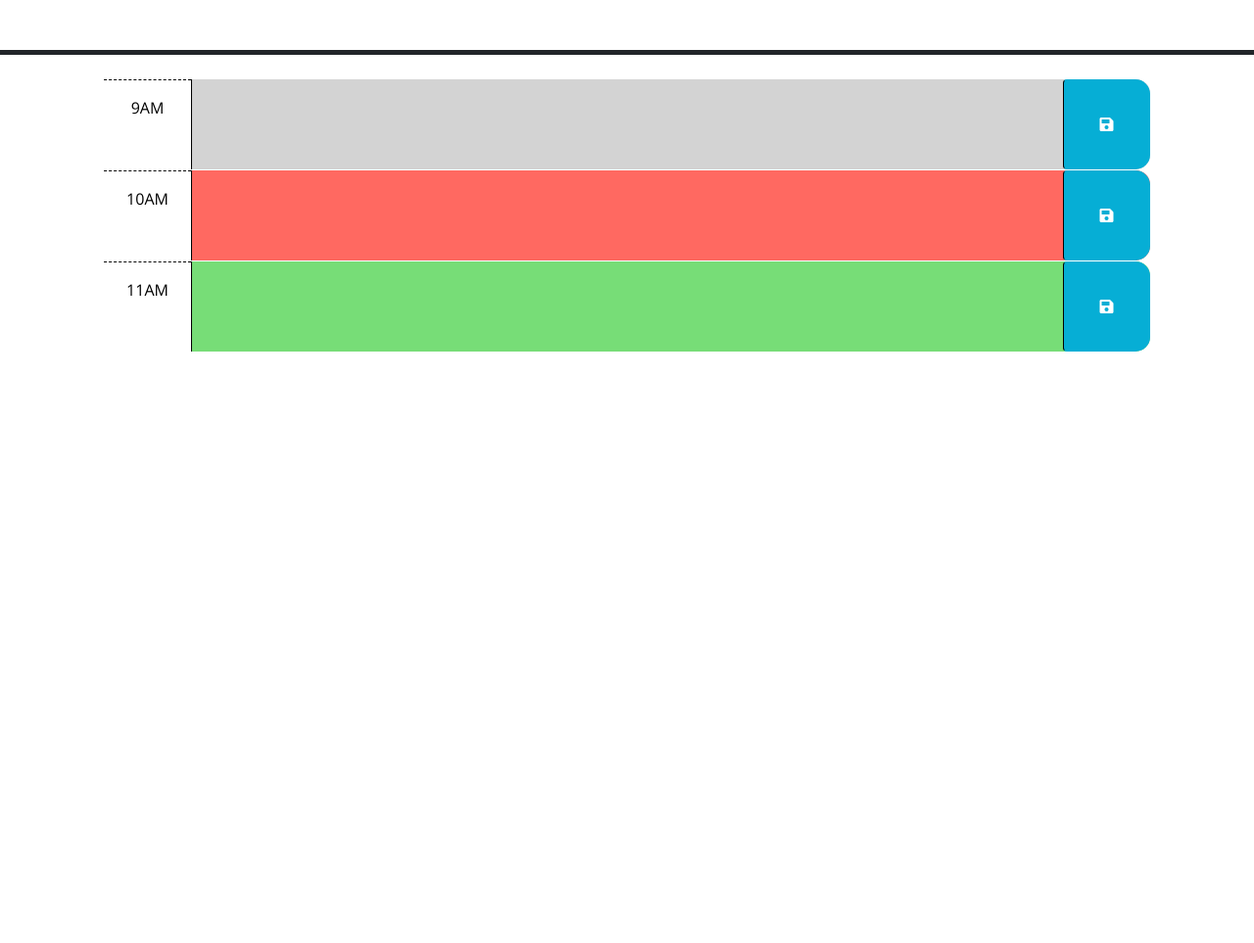
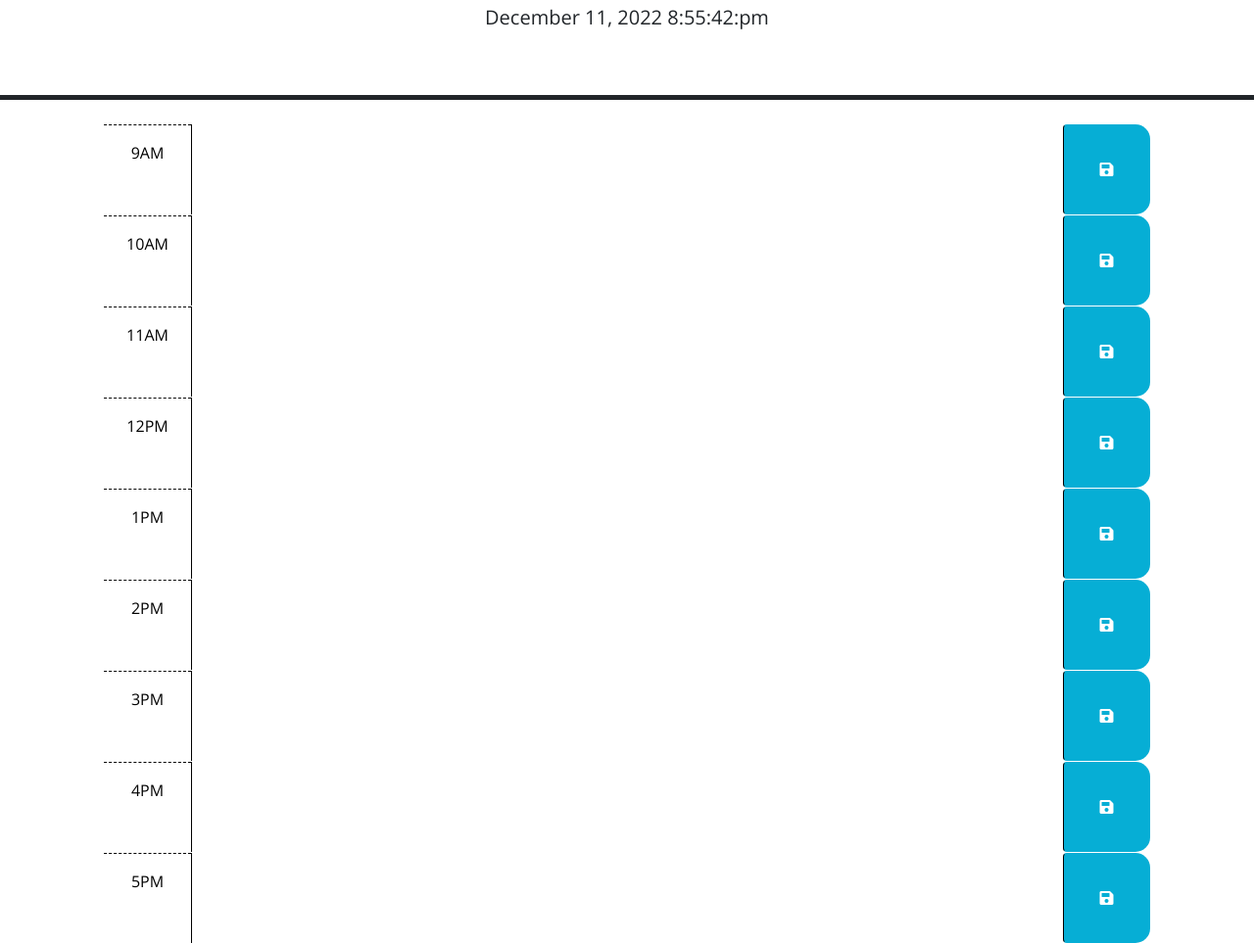
Before and after one commit to cheptegei-create/fiveChallenge, a plain HTML site: page index.html in a window 1280 px wide. Shown: the part 176-1139 px from the top of the page at 98% size. Before the commit the page ends 800 px from the top, so only its background shows below. Drawn offline with nearby package versions, Linux system fonts and the light colour scheme; files that its build step writes are made by us from their sources.

Commit message:
added timeblocks for the standard business hours

```diff
--- a/assets/js/script.js
+++ b/assets/js/script.js
@@ -2,6 +2,13 @@
 // the code isn't run until the browser has finished rendering all the elements
 // in the html.
 $(function () {
+  window.onload = displayClock();
+  function displayClock() {
+    var currentDay = dayjs().format("MMMM D, YYYY h:mm:ss:a");
+    $("#currentDay").text(currentDay);
+
+    setTimeout(displayClock, 1000);
+  }
   // TODO: Add a listener for click events on the save button. This code should
   // use the id in the containing time-block as a key to save the user input in
   // local storage. HINT: What does `this` reference in the click listener
--- a/index.html
+++ b/index.html
@@ -18,7 +18,11 @@
       href="https://fonts.googleapis.com/css?family=Open+Sans&display=swap"
       rel="stylesheet"
     />
-    <link rel="stylesheet" href="style.css" />
+    <link
+      rel="stylesheet"
+      href="https://code.jquery.com/ui/1.12.1/themes/base/jquery-ui.css"
+    />
+    <link rel="stylesheet" href="./assets/css/style.css" />
     <title>Work Day Scheduler</title>
   </head>
 
@@ -27,6 +31,7 @@
       <h1 class="display-3">Work Day Scheduler</h1>
       <p class="lead">A simple calendar app for scheduling your work day</p>
       <p id="currentDay" class="lead"></p>
+      <p><span id="timer"></span></p>
     </header>
     <div class="container-lg px-5">
       <!-- Use class for "past", "present", and "future" to apply styles to the
@@ -40,7 +45,7 @@
         -->
 
       <!-- Example of a past time block. The "past" class adds a gray background color. -->
-      <div id="hour-9" class="row time-block past">
+      <div id="hour-9" class="row time-block">
         <div class="col-2 col-md-1 hour text-center py-3">9AM</div>
         <textarea class="col-8 col-md-10 description" rows="3"> </textarea>
         <button class="btn saveBtn col-2 col-md-1" aria-label="save">
@@ -49,7 +54,7 @@
       </div>
 
       <!-- Example of a a present time block. The "present" class adds a red background color. -->
-      <div id="hour-10" class="row time-block present">
+      <div id="hour-10" class="row time-block">
         <div class="col-2 col-md-1 hour text-center py-3">10AM</div>
         <textarea class="col-8 col-md-10 description" rows="3"> </textarea>
         <button class="btn saveBtn col-2 col-md-1" aria-label="save">
@@ -58,8 +63,56 @@
       </div>
 
       <!-- Example of a future time block. The "future" class adds a green background color. -->
-      <div id="hour-11" class="row time-block future">
+      <div id="hour-11" class="row time-block">
         <div class="col-2 col-md-1 hour text-center py-3">11AM</div>
+        <textarea class="col-8 col-md-10 description" rows="3"> </textarea>
+        <button class="btn saveBtn col-2 col-md-1" aria-label="save">
+          <i class="fas fa-save" aria-hidden="true"></i>
+        </button>
+      </div>
+
+      <div id="hour-11" class="row time-block">
+        <div class="col-2 col-md-1 hour text-center py-3">12PM</div>
+        <textarea class="col-8 col-md-10 description" rows="3"> </textarea>
+        <button class="btn saveBtn col-2 col-md-1" aria-label="save">
+          <i class="fas fa-save" aria-hidden="true"></i>
+        </button>
+      </div>
+
+      <div id="hour-11" class="row time-block">
+        <div class="col-2 col-md-1 hour text-center py-3">1PM</div>
+        <textarea class="col-8 col-md-10 description" rows="3"> </textarea>
+        <button class="btn saveBtn col-2 col-md-1" aria-label="save">
+          <i class="fas fa-save" aria-hidden="true"></i>
+        </button>
+      </div>
+
+      <div id="hour-11" class="row time-block">
+        <div class="col-2 col-md-1 hour text-center py-3">2PM</div>
+        <textarea class="col-8 col-md-10 description" rows="3"> </textarea>
+        <button class="btn saveBtn col-2 col-md-1" aria-label="save">
+          <i class="fas fa-save" aria-hidden="true"></i>
+        </button>
+      </div>
+
+      <div id="hour-11" class="row time-block">
+        <div class="col-2 col-md-1 hour text-center py-3">3PM</div>
+        <textarea class="col-8 col-md-10 description" rows="3"> </textarea>
+        <button class="btn saveBtn col-2 col-md-1" aria-label="save">
+          <i class="fas fa-save" aria-hidden="true"></i>
+        </button>
+      </div>
+
+      <div id="hour-11" class="row time-block">
+        <div class="col-2 col-md-1 hour text-center py-3">4PM</div>
+        <textarea class="col-8 col-md-10 description" rows="3"> </textarea>
+        <button class="btn saveBtn col-2 col-md-1" aria-label="save">
+          <i class="fas fa-save" aria-hidden="true"></i>
+        </button>
+      </div>
+
+      <div id="hour-11" class="row time-block">
+        <div class="col-2 col-md-1 hour text-center py-3">5PM</div>
         <textarea class="col-8 col-md-10 description" rows="3"> </textarea>
         <button class="btn saveBtn col-2 col-md-1" aria-label="save">
           <i class="fas fa-save" aria-hidden="true"></i>
@@ -73,6 +126,6 @@
       crossorigin="anonymous"
     ></script>
 
-    <script src="script.js"></script>
+    <script src="./assets/js/script.js"></script>
   </body>
 </html>
```
Lines whose indentation alone changed are shown as unchanged.
